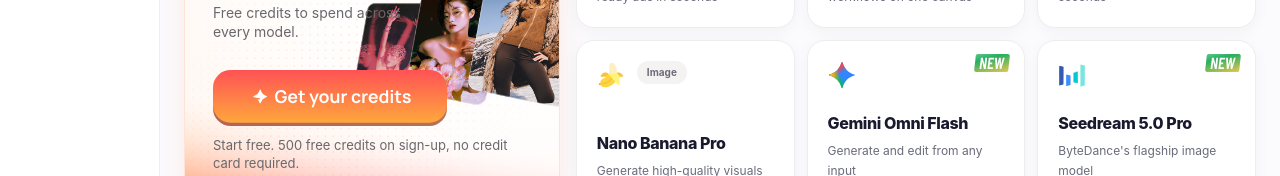
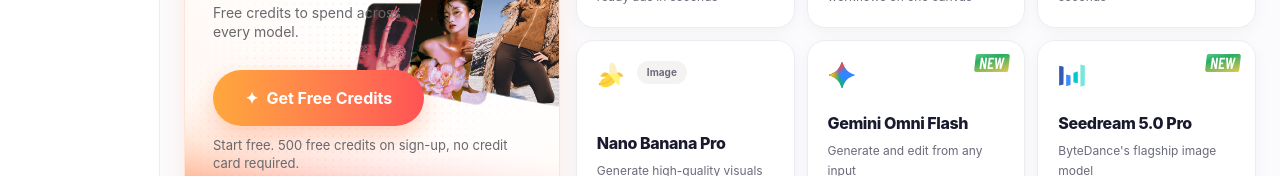
Before and after one commit to krysta1314/prototype-gallery, a Next.js app: page /prototypes/homepage in a window 1280 px wide. Shown: the part 439-615 px from the top of the page. Built offline with nearby package versions, Linux system fonts and the light colour scheme.

Commit message:
feat(homepage): replace promo SVG button with real "Get Free Credits" CTA
Swap the baked-text promo-button.svg for a Tailwind gradient pill button
so the CTA label is editable; text now reads "Get Free Credits".

Co-Authored-By: Claude Opus 4.8 <noreply@anthropic.com>

```diff
--- a/src/app/prototypes/homepage/page.tsx
+++ b/src/app/prototypes/homepage/page.tsx
@@ -445,8 +445,9 @@ export function HomepageContent({ embedded = false }: { embedded?: boolean }) {
                   <span className="whitespace-nowrap"><span className="bg-gradient-to-r from-[#ffa73c] to-[#ff5255] bg-clip-text text-transparent">FREE</span> CREDITS</span>
                 </h2>
                 <p className="mt-3 max-w-[205px] text-[12px] leading-[1.35] text-[#68686d] sm:mt-4 sm:max-w-[225px] sm:text-[14px]">Free credits to spend across every model.</p>
-                <button aria-label="Claim your bonus" className="relative mt-auto transition hover:-translate-y-0.5 active:translate-y-0.5 lg:mt-7">
-                  <Image src={`${PROMO_ROOT}/promo-button.svg`} alt="Claim your bonus" width={426} height={102} className="h-10 w-auto sm:h-14" />
+                <button className="mt-auto inline-flex items-center gap-2 rounded-full bg-gradient-to-r from-[#FFA73C] to-[#FF5255] px-7 py-3.5 text-[15px] font-bold text-white shadow-[0_10px_24px_rgba(255,94,26,0.28)] transition hover:-translate-y-0.5 active:translate-y-0.5 sm:px-8 sm:py-4 sm:text-base lg:mt-7">
+                  <span className="text-base leading-none">✦</span>
+                  Get Free Credits
                 </button>
                 <p className="mt-2.5 text-[13px] leading-[1.4] text-[#68686d]">Start free. 500 free credits on sign-up, no credit card required.</p>
               </div>
```
